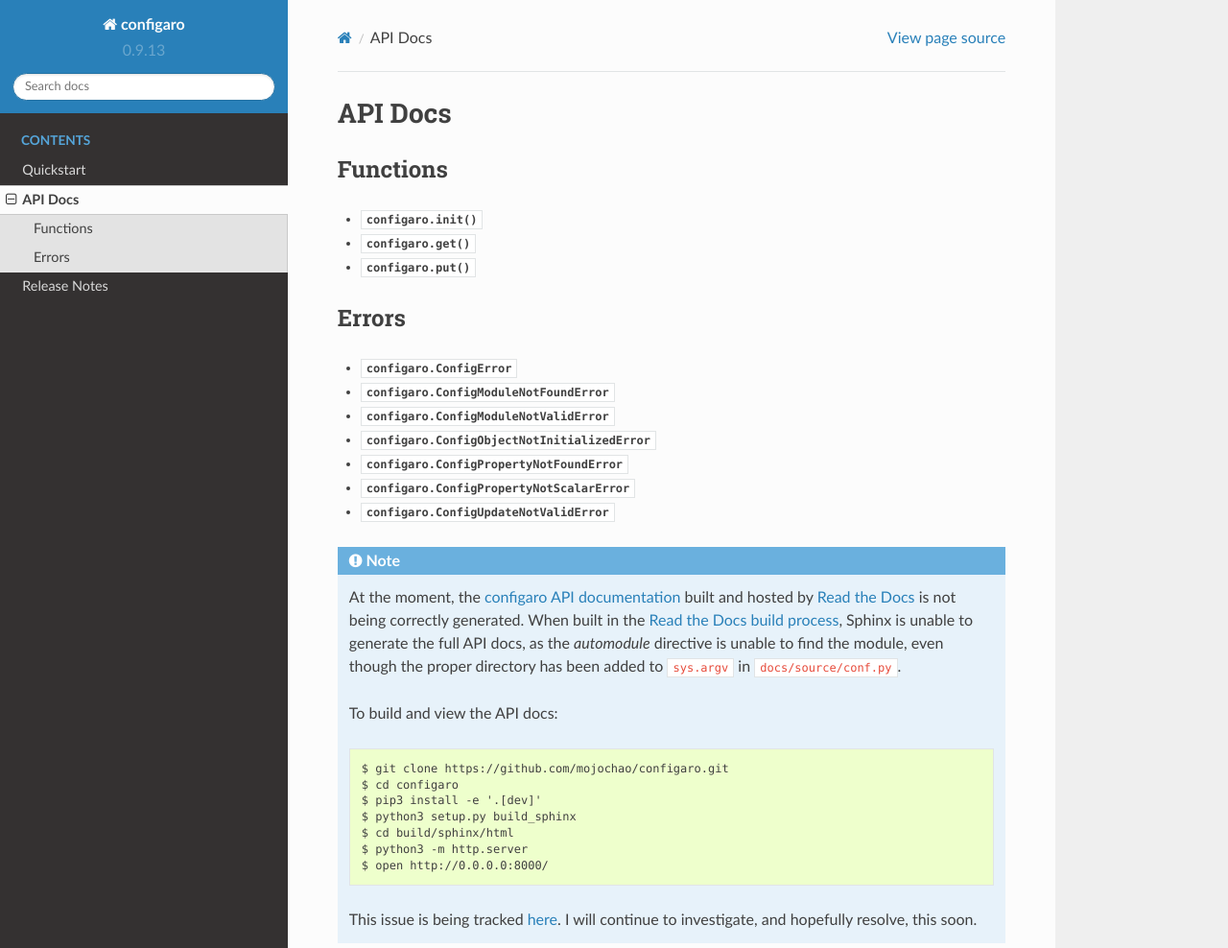
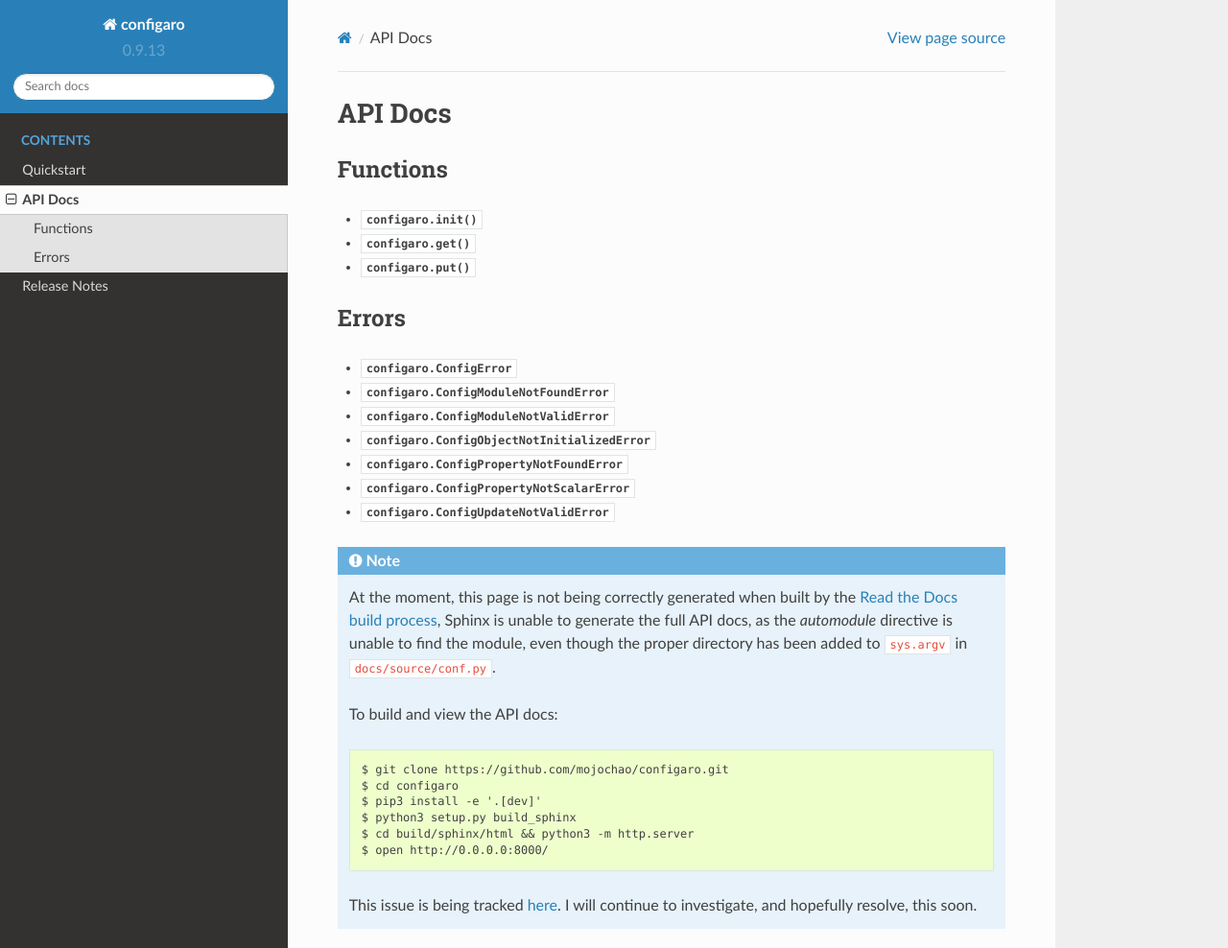
Before and after one commit to mojochao/configaro, a Sphinx documentation site: the page built from docs/source/api.rst, in a window 1280 px wide and 1296 px high, cut to the strip 0-988 px from the top of the window. Shown: the whole strip at 96% size. Built offline with Sphinx 7.4.7 and the Read the Docs theme 2.0.0, drawn with Linux system fonts in a browser that asks for light colours.

Commit message:
configure readthedocs python 3.6 builder

```diff
--- a/docs/source/api.rst
+++ b/docs/source/api.rst
@@ -23,12 +23,11 @@
 
 ..  note::
 
-    At the moment, the `configaro API documentation <https://configaro.readthedocs.io/en/latest/api.html>`_
-    built and hosted by `Read the Docs <https://readthedocs.org>`_ is not being correctly generated.
-    When built in the  `Read the Docs build process <https://docs.readthedocs.io/en/latest/builds.html>`_,
-    Sphinx is unable to generate the full API docs, as the *automodule* directive is unable to find
-    the module, even though the proper directory has been added to ``sys.argv`` in
-    ``docs/source/conf.py``.
+    At the moment, this page is not being correctly generated when built by the
+    `Read the Docs build process <https://docs.readthedocs.io/en/latest/builds.html>`_,
+    Sphinx is unable to generate the full API docs, as the *automodule* directive
+    is unable to find the module, even though the proper directory has been added
+    to ``sys.argv`` in ``docs/source/conf.py``.
 
     To build and view the API docs::
 
@@ -36,8 +35,7 @@
         $ cd configaro
         $ pip3 install -e '.[dev]'
         $ python3 setup.py build_sphinx
-        $ cd build/sphinx/html
-        $ python3 -m http.server
+        $ cd build/sphinx/html && python3 -m http.server
         $ open http://0.0.0.0:8000/
 
     This issue is being tracked `here <https://github.com/rtfd/readthedocs.org/issues/4154>`_.
--- /dev/null
+++ b/readthedocs.yml
@@ -0,0 +1,5 @@
+build:
+    image: latest
+
+python:
+    version: 3.6
```
